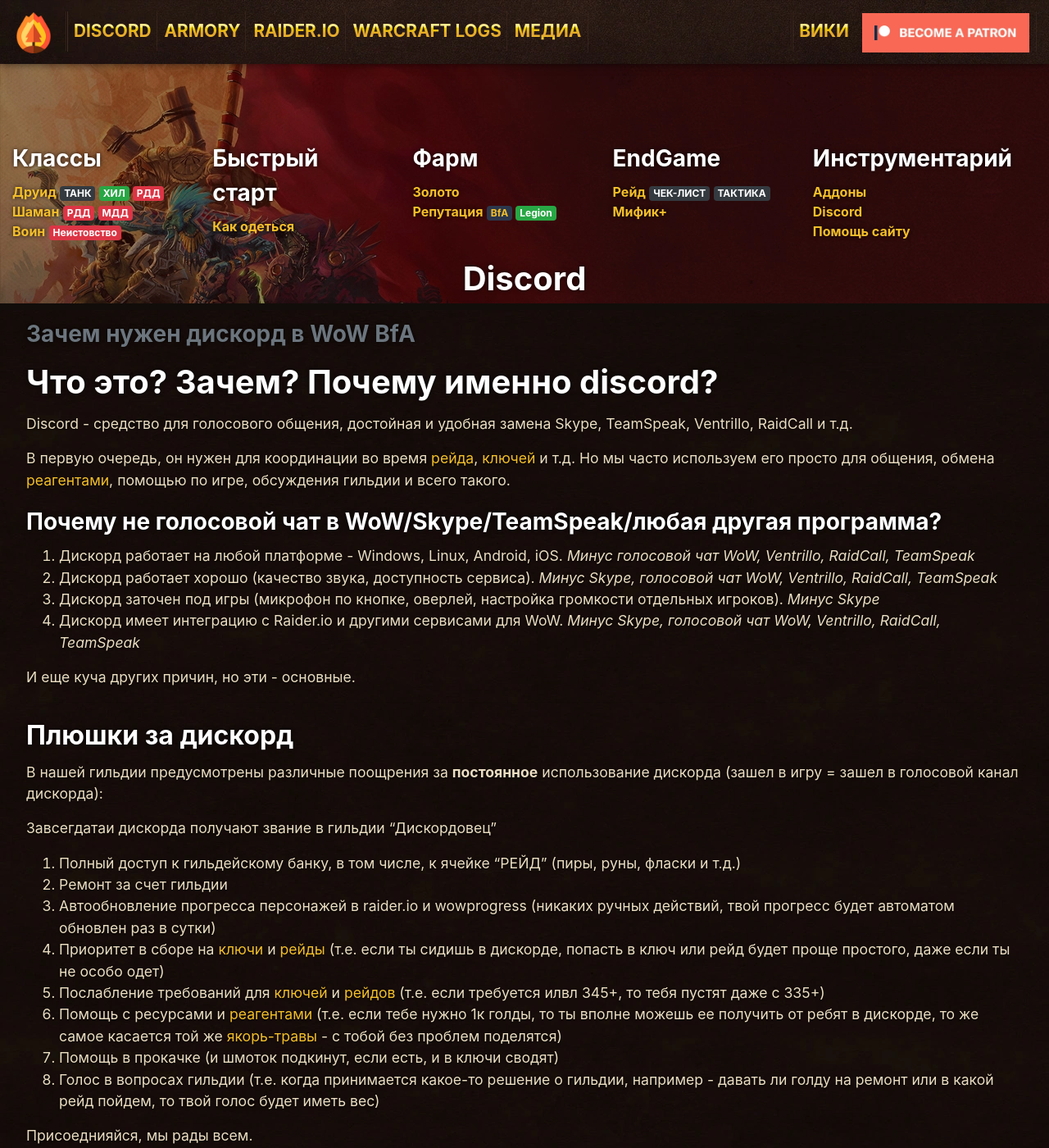
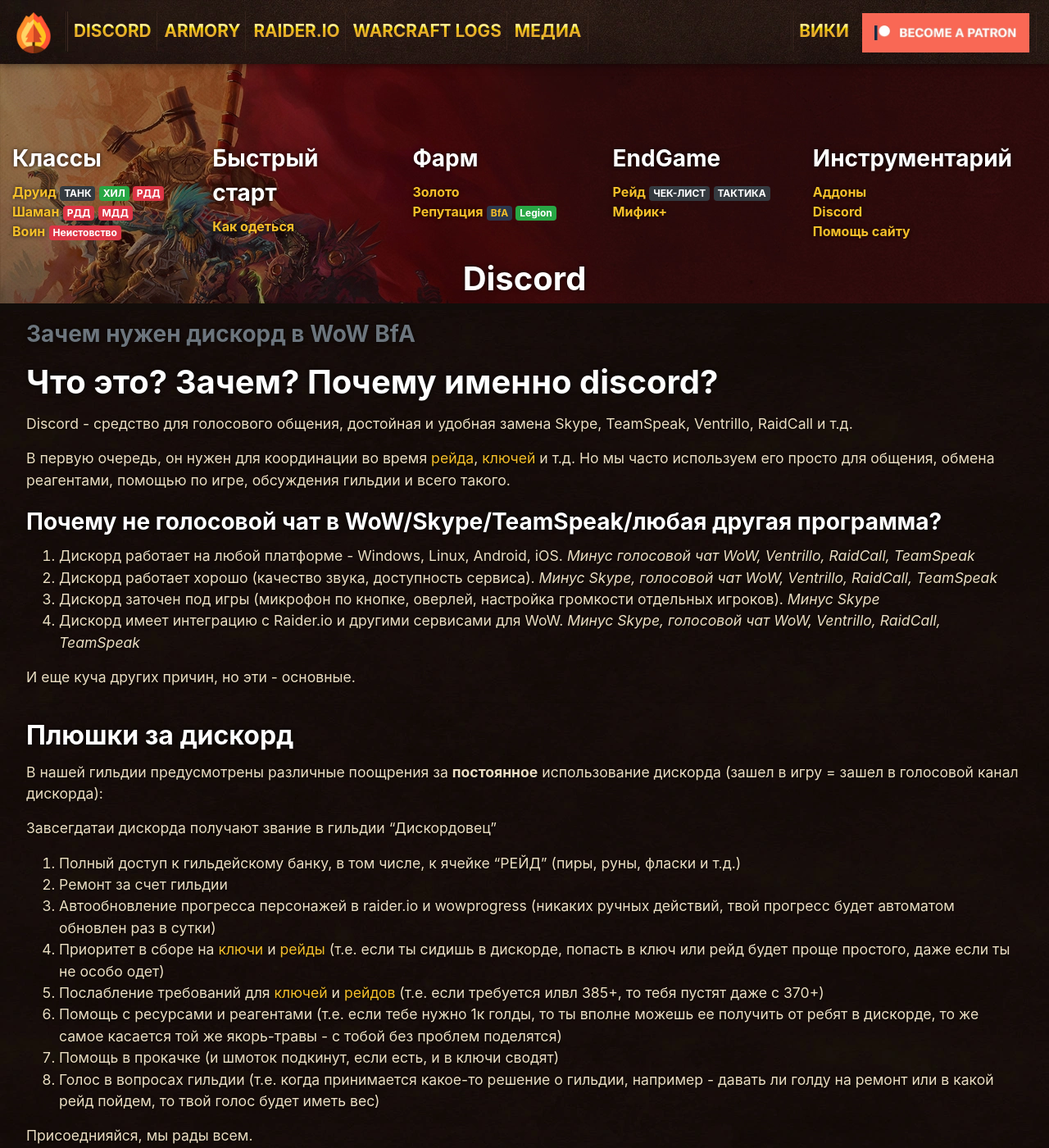
Before and after one commit to forestguild/website, a Jekyll site: the page built from wiki/discord.md, in a window 1280 px wide and 1400 px high. Shown: the whole window at 82% size. Built offline with Jekyll 4.4.1, drawn with Linux system fonts in a browser that asks for light colours; a script that is not in the unit is left out; comment, search, counter and statistics services are not loaded.

Commit message:
fixed broken links

```diff
--- a/wiki/discord.md
+++ b/wiki/discord.md
@@ -12,8 +12,8 @@
 
 Discord - средство для голосового общения, достойная и удобная замена Skype, TeamSpeak, Ventrillo, RaidCall и т.д.
 
-В первую очередь, он нужен для координации во время [рейда](/wiki/raid), [ключей](/wiki/keystones) и т.д.
-Но мы часто используем его просто для общения, обмена [реагентами](/wiki/reagents), помощью по игре, обсуждения гильдии и всего такого.
+В первую очередь, он нужен для координации во время [рейда](/wiki/raid), [ключей](/mythic) и т.д.
+Но мы часто используем его просто для общения, обмена реагентами, помощью по игре, обсуждения гильдии и всего такого.
 
 ### Почему не голосовой чат в WoW/Skype/TeamSpeak/любая другая программа?
 
@@ -36,8 +36,8 @@
 2. Ремонт за счет гильдии
 3. Автообновление прогресса персонажей в raider.io и wowprogress (никаких ручных действий, твой прогресс будет автоматом обновлен раз в сутки)
 4. Приоритет в сборе на [ключи](/wiki/keystones) и [рейды](/wiki/raid) (т.е. если ты сидишь в дискорде, попасть в ключ или рейд будет проще простого, даже если ты не особо одет)
-5. Послабление требований для [ключей](/wiki/keystones) и [рейдов](/wiki/raid) (т.е. если требуется илвл 345+, то тебя пустят даже с 335+)
-6. Помощь с ресурсами и [реагентами](/wiki/reagents) (т.е. если тебе нужно 1к голды, то ты вполне можешь ее получить от ребят в дискорде, то же самое касается той же [якорь-травы](/wiki/reagents) - с тобой без проблем поделятся)
+5. Послабление требований для [ключей](/wiki/keystones) и [рейдов](/wiki/raid) (т.е. если требуется илвл 385+, то тебя пустят даже с 370+)
+6. Помощь с ресурсами и реагентами (т.е. если тебе нужно 1к голды, то ты вполне можешь ее получить от ребят в дискорде, то же самое касается той же якорь-травы - с тобой без проблем поделятся)
 7. Помощь в прокачке (и шмоток подкинут, если есть, и в ключи сводят)
 8. Голос в вопросах гильдии (т.е. когда принимается какое-то решение о гильдии, например - давать ли голду на ремонт или в какой рейд пойдем, то твой голос будет иметь вес)
 
```
Also changed, not shown: wiki/goldfarm.md (+1 -1 lines).
